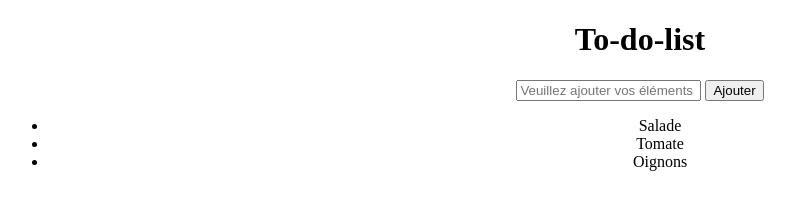
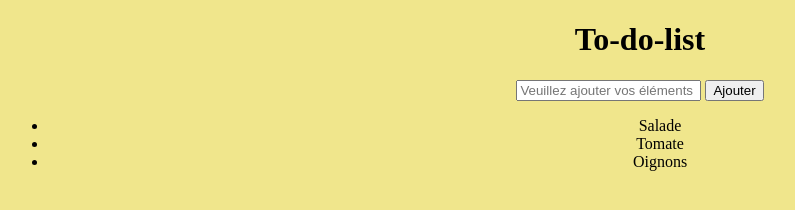
Before and after one commit to SacleuxBenoit/Livraison_4, a plain HTML site: page index.html in a window 1280 px wide. Shown: the whole page, without its empty margins (0-795 px from the left). Drawn offline with Linux system fonts and the light colour scheme.

Commit message:
add background color in style.css

```diff
--- a/style.css
+++ b/style.css
@@ -1,3 +1,4 @@
 body{
     text-align:center;
+    background-color :#F0E68C;
 }
```
